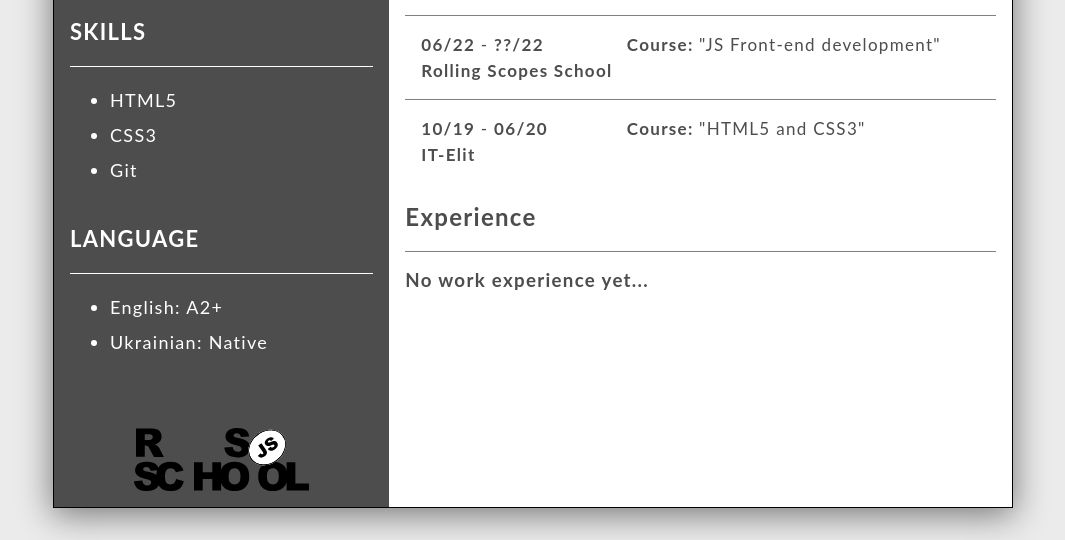
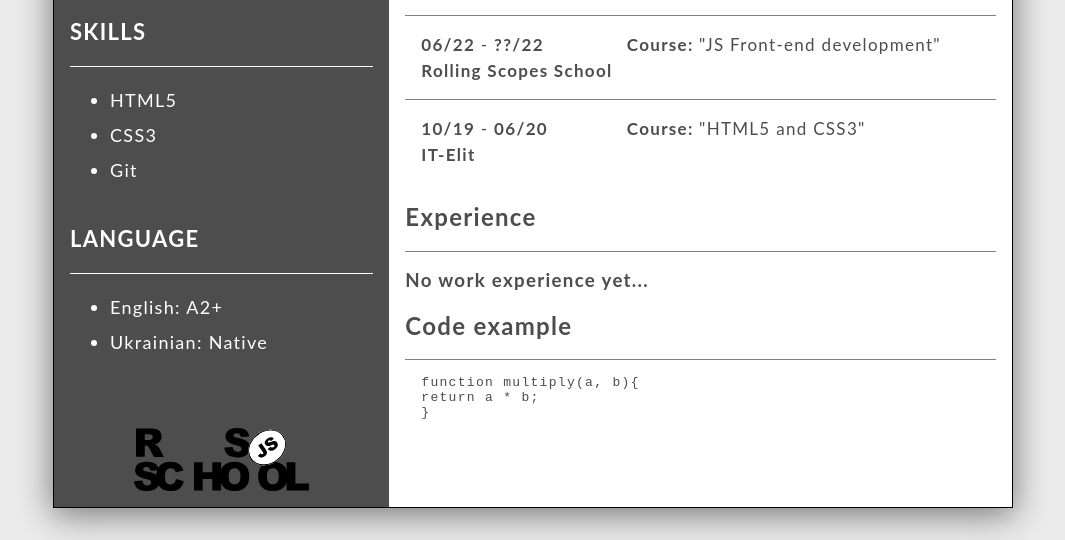
Before and after one commit to kov1k/rsschool-cv, a plain HTML site: page index.html in a window 1280 px wide. Shown: the part 533-1073 px from the top of the page, without its empty margins (107-1172 px from the left). Drawn offline with Linux system fonts and the light colour scheme; a web font is replaced by a local one.

Commit message:
feat: add code example

```diff
--- a/index.html
+++ b/index.html
@@ -118,10 +118,21 @@
 
                 </article>
                 <article class="experience">
-                <h2>Experience</h2>
-                <div class="experience-describe">
-                    <h3>No work experience yet...</h3>
-                </div>
+                    <h2>Experience</h2>
+                    <div class="experience-describe">
+                        <h3>No work experience yet...</h3>
+                    </div>
+                    <article class="code-example">
+                        <h2>Code example</h2>
+                        <div class="code">
+                            <code data-language="javascript">
+                                function multiply(a, b){<br>
+                                    return a * b;<br>
+                                }
+                        </code>
+
+                        </div>
+                    </article>
 
                 </article>
                 <footer class="footer">
--- a/style.css
+++ b/style.css
@@ -156,6 +156,10 @@ h1{
     font-weight: bold;
     font-size: 17px;
 }
-.experience-describe{
+.experience-describe, .code{
     border-top: solid grey 1px;
 }
+.code{
+    padding: 16px;
+    display: flex;
+}
```
